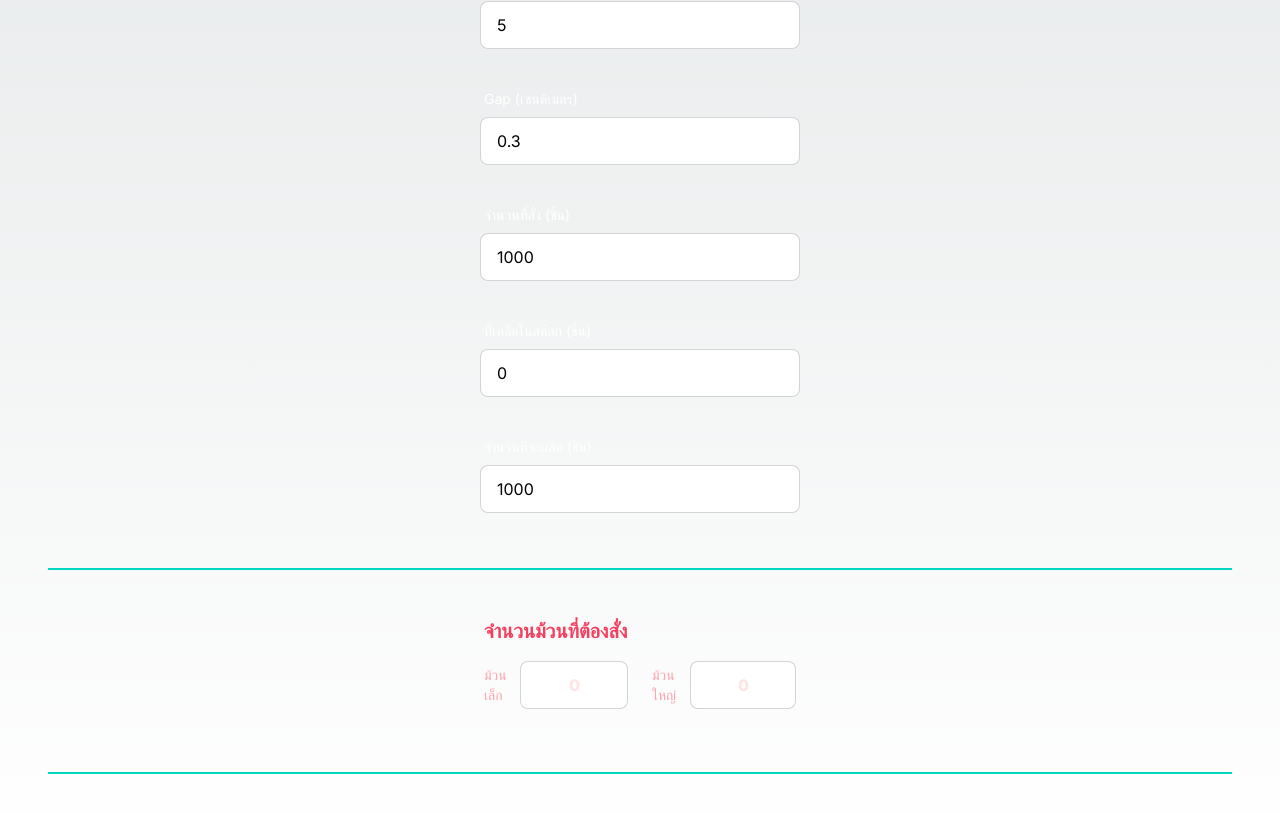
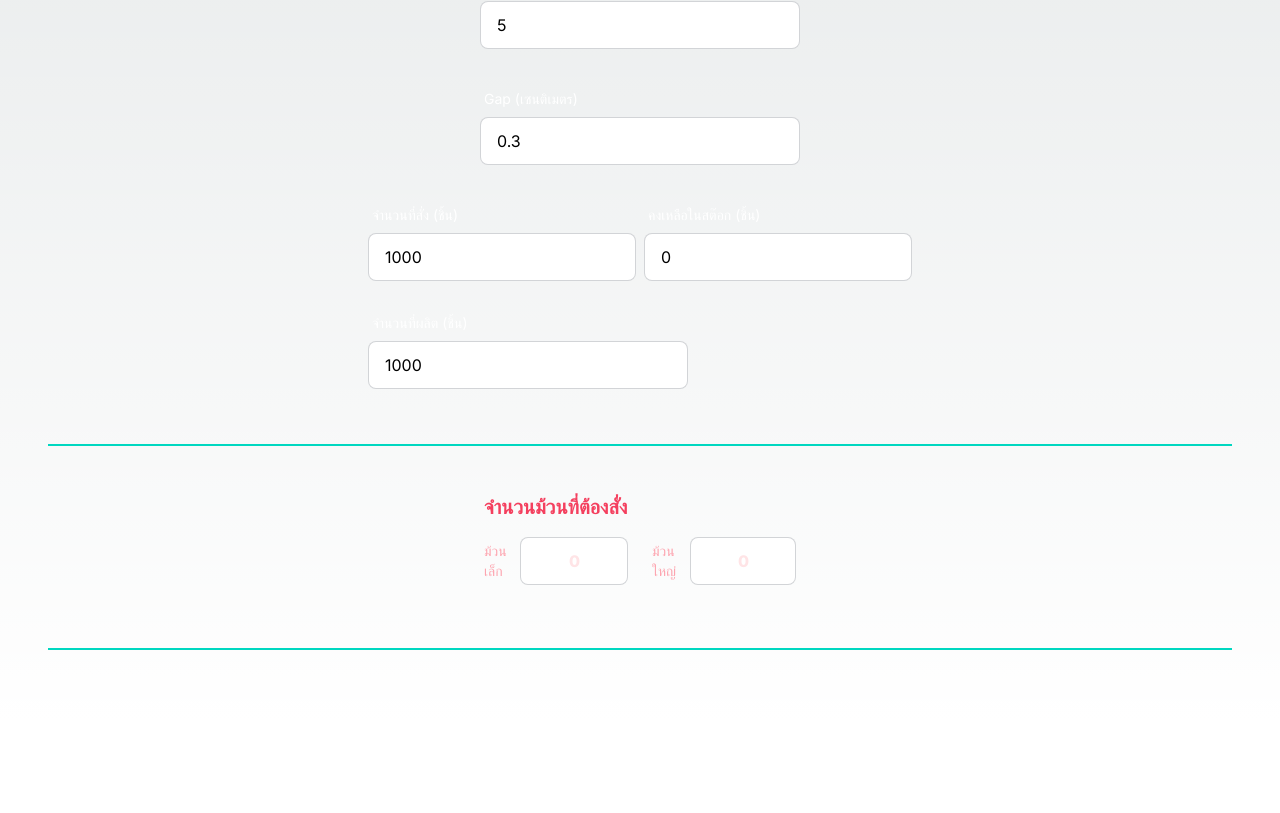
Before and after one commit to Nuttiwut-Simsiri/PaperCalculator, a Next.js app: page / in a window 1280 px wide. Shown: the part 879-1692 px from the top of the page. After the commit the page ends 1600 px from the top, so only its background shows below. Built offline with nearby package versions, Linux system fonts and the light colour scheme.

Commit message:
update ui

```diff
--- a/src/app/page.tsx
+++ b/src/app/page.tsx
@@ -41,6 +41,10 @@ export default function Home() {
     ]);
 
   useEffect(() => {
+    setProdQ(orderQ - remainInStock)
+  }, [orderQ, remainInStock])
+
+  useEffect(() => {
     var color_factor = isColor ? 4 : 0
     var gap_factor = isNeedMoreGap ? 2 : 0
     var temp = (paperW * cutterSize) + centerGap + slidLR + color_factor + gap_factor
@@ -48,6 +52,8 @@ export default function Home() {
   }, [centerGap, slidLR, paperW, cutterSize, isColor, isNeedMoreGap])
 
   useEffect(() => {
+    if (prodQ <= 0) return
+
     var b = paperH + paperGap
 
     var paper_m = 100_000 / b
@@ -61,10 +67,6 @@ export default function Home() {
     setPaperToOrder([...result])
 
   }, [paperH, paperGap, prodQ, cutterSize])
-
-  useEffect(() => {
-    setProdQ(orderQ  - remainInStock)
-  }, [orderQ, remainInStock])
 
 
 
@@ -163,6 +165,7 @@ export default function Home() {
         </div>
       </label>
 
+      <div className='grid  mobile:grid-cols-2 grid-cols-3 gap-2'>
         <label className="form-control w-full max-w-xs">
           <div className="label">
             <span className="label-text text-white"> จำนวนที่สั่ง (ชิ้น)</span>
@@ -174,21 +177,24 @@ export default function Home() {
 
         <label className="form-control w-full max-w-xs">
           <div className="label">
-          <span className="label-text text-white"> ที่เหลือในสต๊อก (ชิ้น)</span>
+            <span className="label-text text-white"> คงเหลือในสต๊อก (ชิ้น)</span>
           </div>
           <input type="number" defaultValue={remainInStock} placeholder="ขนาดหน้ากว้าง" className="input input-bordered w-full max-w-xs" onChange={(e) => setRemainInStock(Number(e.target.value))} step={50} />
           <div className="label">
           </div>
         </label>
 
-      <label className="form-control w-full max-w-xs">
+        <label className="form-control w-full max-w-xs mobile:col-span-2">
           <div className="label">
-          <span className="label-text text-white"> จำนวนที่จะผลิต (ชิ้น)</span>
+            <span className="label-text text-white"> จำนวนที่ผลิต (ชิ้น)</span>
           </div>
           <input type="number" defaultValue={prodQ} placeholder="ขนาดหน้ากว้าง" className="input input-bordered w-full max-w-xs" readOnly={true} />
           <div className="label">
           </div>
         </label>
+
+      </div>
+
 
 
       <div className="divider divider-accent"></div>
```
Lines whose indentation alone changed are shown as unchanged.
